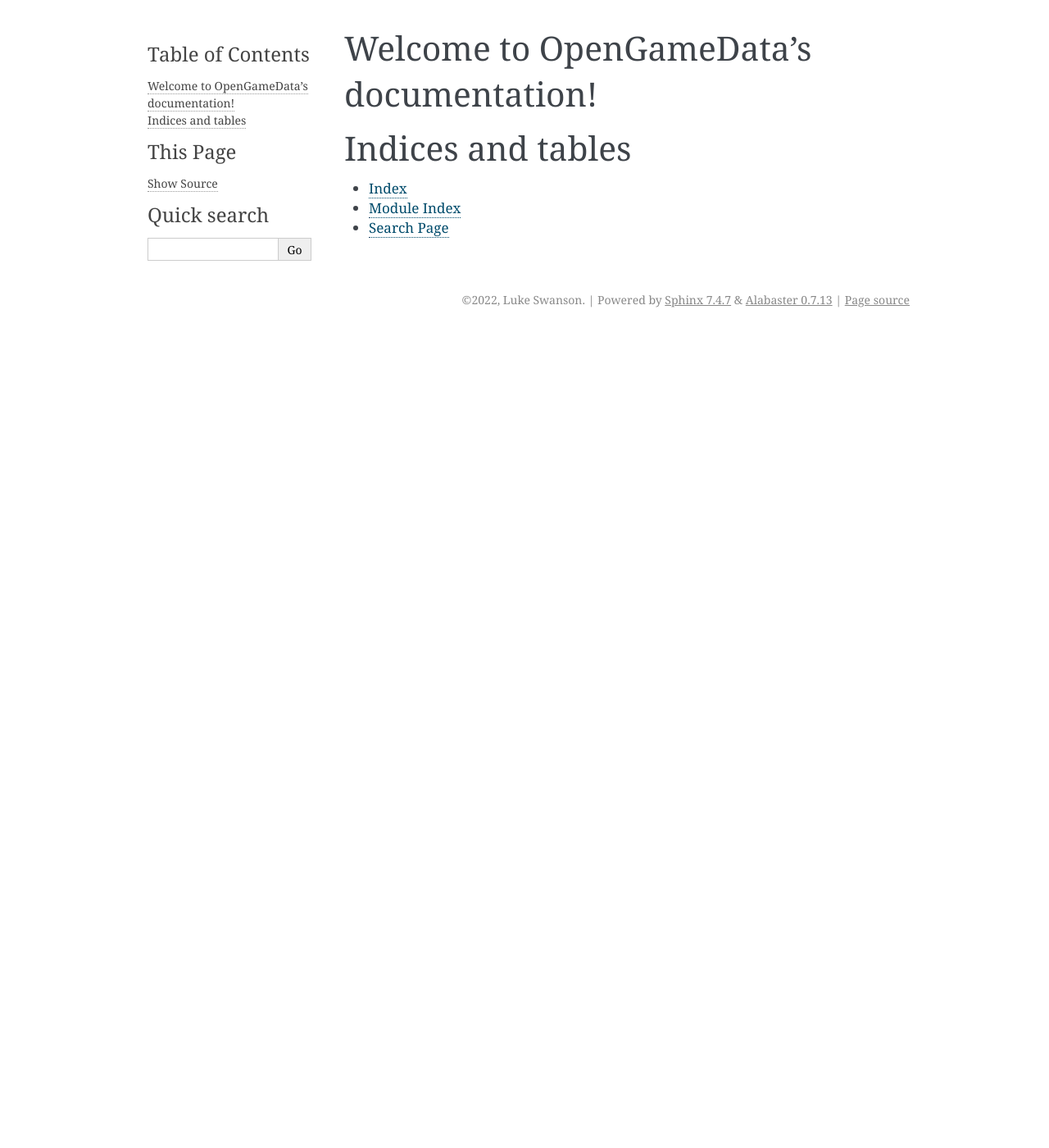
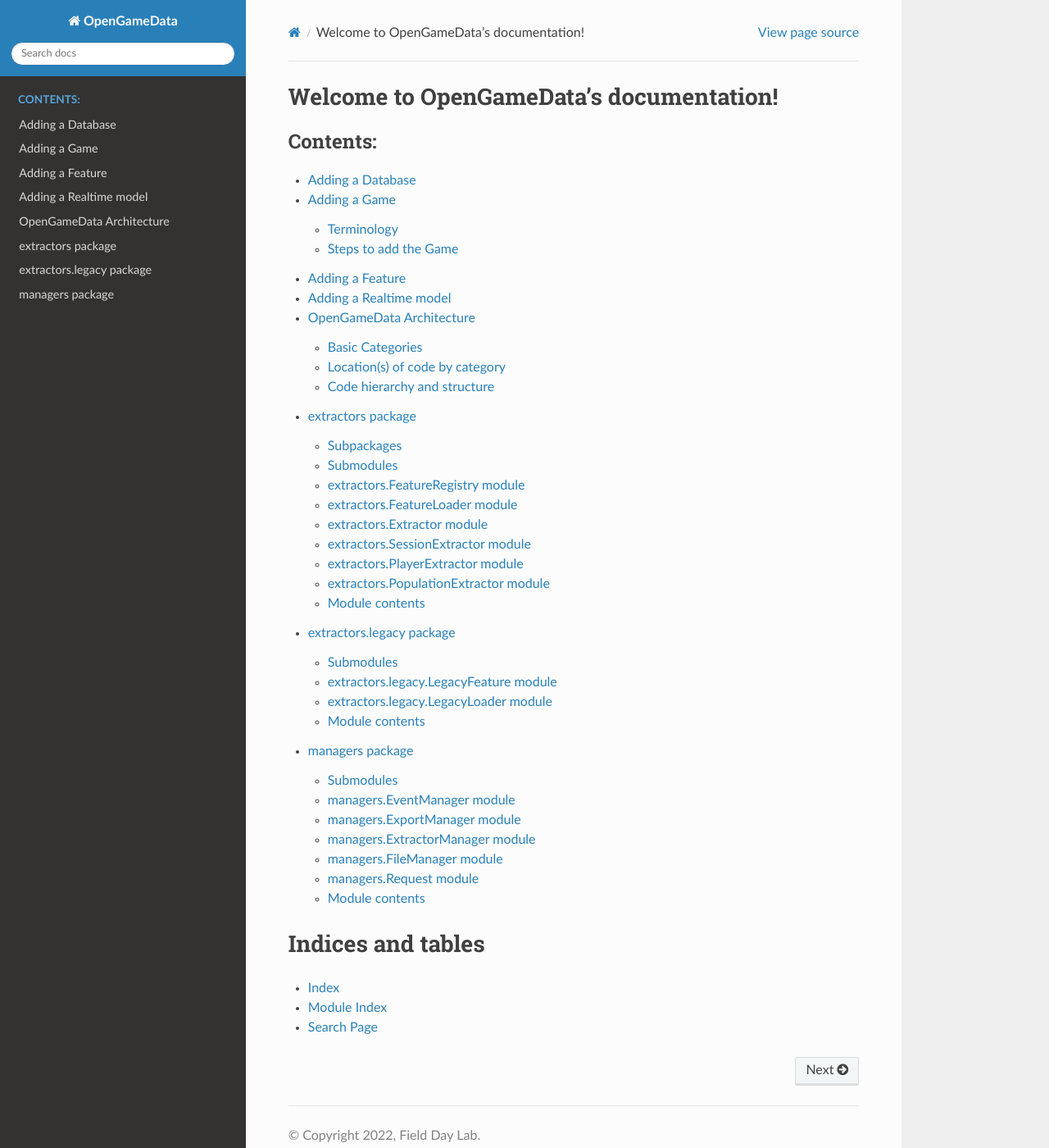
Before and after one commit to opengamedata/opengamedata-doc, a Sphinx documentation site: the page built from source/index.rst, in a window 1280 px wide and 1400 px high. Shown: the whole window at 82% size. Built offline with Sphinx 7.4.7 and the Read the Docs theme 2.0.0, drawn with Linux system fonts in a browser that asks for light colours; some of the changed text lies outside the part shown.

Commit message:
Add some changes to the markdown, as well as some new source files for documenting extractors and managers.

````diff
--- a/source/Adding_a_Feature.md
+++ b/source/Adding_a_Feature.md
@@ -1,3 +1,4 @@
+# Adding a Feature
 In order to add a new feature for a game, you must complete the following steps:
 
 1. **Code a feature extractor**
--- a/source/Adding_a_Game.md
+++ b/source/Adding_a_Game.md
@@ -1,6 +1,9 @@
-# Adding a new game data exporter/extractor:
+# Adding a Game
+
+## Terminology
 
 First, a bit of terminology:
+
 - **feature**:
     Some piece of *data*, useful for analysis, that we can observe from gameplay event logs, **and/or** the code that extracts the observation from event logs.
     For example, a feature could be as simple as a boolean representing "player started level 1."
@@ -20,7 +23,9 @@
 
 In order to add a new game to the feature extraction tool, complete the following steps:
 
-## 1. First, we must define some things about the data we are extracting.
+## Steps to add the Game
+
+### 1. First, we must define some things about the data we are extracting.
 
 We do this in a JSON file, under the **games/<GAME_ID>** folder.
 The name of the JSON file should be the same as the game ID used in the database, by convention in all-caps.
@@ -32,15 +37,15 @@
     This element should be a dictionary mapping names of events to sub-dictionaries defining the data in the events.
 
 - `features`:
-    A description of what features OGD should produce, given the events described above.
-    This element should in turn contain two sub-elements:
-    <!-- - `per_level`: This sub-element should be a dictionary mapping the names of per-level features to descriptions of how the features are calculated/used. -->
-    - `aggregate`: This sub-element should be a dictionary mapping the names of features aggregated over a whole session to descriptions of how the features are calculated/used.
-    <!-- - `per_game`: This sub-element should be a dictionary mapping the names of per-game features to descriptions of how the features are calculated/used. -->
-    - `per_custom_count`: This sub-element should be a dictionary mapping the names of features which are repeated for some specific number of times to a subdictionary. This, again, has three elements:
-        - `count`: The number of times the feature is repeated
-        - `prefix`: A prefix to use to distinguish repeats of the feature in the output file
-        - `desc`: A description of how the feature is calculated
+  A description of what features OGD should produce, given the events described above.
+  This element should in turn contain two sub-elements:
+  <!-- - `per_level`: This sub-element should be a dictionary mapping the names of per-level features to descriptions of how the features are calculated/used. -->
+  - `aggregate`: This sub-element should be a dictionary mapping the names of features aggregated over a whole session to descriptions of how the features are calculated/used.
+  <!-- - `per_game`: This sub-element should be a dictionary mapping the names of per-game features to descriptions of how the features are calculated/used. -->
+  - `per_custom_count`: This sub-element should be a dictionary mapping the names of features which are repeated for some specific number of times to a subdictionary. This, again, has three elements:
+    - `count`: The number of times the feature is repeated
+    - `prefix`: A prefix to use to distinguish repeats of the feature in the output file
+    - `desc`: A description of how the feature is calculated
 
 - `level_range` (optional):
     You may optionally add the `level_range` element to your JSON schema, which must be a sub-dictionary with `min` and `max` as its elements.
@@ -86,7 +91,7 @@
 }
 ```
 
-## 2. Next, we need to create the feature extractor.
+### 2. Next, we need to create the feature extractor
 
 This will be a Python class inheriting from the `Extractor` base class.
 By convention, the class should use the database app_id as a prefix for the class name, but use CamelCase (even if the app_id is not formatted as such).
@@ -125,7 +130,7 @@
         return ret_val
 ```
 
-## 3. Next, we need to ensure ExportManager knows what the possible games are.
+### 3. Next, we need to ensure ExportManager knows what the possible games are.
 
 ExportManager is the class responsible for, well, managing exports.
 This is where we will register the existence of our new game's feature extractor.
@@ -136,5 +141,6 @@
         game_extractor = WaveExtractor
 ```
 
-## 4. Lastly, you need to ensure you've implemented all of your game Feature classes.
+### 4. Lastly, you need to ensure you've implemented all of your game Feature classes.
+
 For this, see Adding_a_Feature.md.
--- a/source/Architecture.md
+++ b/source/Architecture.md
@@ -1,23 +1,29 @@
+# OpenGameData Architecture
+
 **This document gives a general overview of the various pieces of code in the opengamedata project.**
 
-#### Basic Categories
+## Basic Categories
+
 The project code has three primary parts:
+
 1. **Extraction** code to extract features from raw game log data, retrieved from a database.
 2. **Export** code to perform feature extraction at scale, and export the data to files for distribution/archival.
 3. **Evaluation** code to run features of a game session through models (generated from past game data), and output model-based predictions.
 
-#### Location(s) of code by category
+## Location(s) of code by category
+
 The extraction code is primarily located in feature_extractors folder, and makes use of data in the schemas folder. Export code mostly lives in the managers folder, and is invoked from main.py. Evaluation code is, at the time of writing, wrapped up in RTServer.py, which was part of a dashboard prototype. In future development, these should be separated somewhat.
 Evaluation and Export code make heavy use of the Extraction code.
 
-#### Code hierarchy and structure
+## Code hierarchy and structure
+
 The general structure and data flow for the **exporter** code is as follows:
+
 1. At the highest level, we have main.py. This is the file you run to set off the whole process. The code in main loads the program settings and constructs a "request" for the ExportManager module, which holds the core logic for the process. The details of the request are determined by the command-line args given to main.
 2. The next level is ExportManager.py. This is where we do the high-level export processing. Given the export request, ExportManager will load additional data for the game specified by the request, retrieve data for that game from the database, and export both raw and processed csv files.
 The "additional data" includes:
    - a GameTable, which has information on the database table with game data, and "what" data is available.
    - a Schema, which has information on the structure of the stored game data itself. Specifically, this deals with data encoded within a string in a specific database column.
-
    ExportManager makes use of two further "manager" classes (one for raw data, one for processed), which each provide functions for processing a single row, and writing out accumulated data to a file. This means ExportManager is only directly responsible for checking the number of sessions available for the game, and retrieving the rows for each session. It then passes each row to the RawManager and the ProcManager, and periodically uses the managers to write the data to file.
    Finally, ExportManager maintains a JSON file with data on all exported csv files.
 3. a. RawManager.py is responsible for the details of processing each database row. This basically amounts to splitting any columns that contain JSON data into multiple smaller columns, and ensuring any columns which may have commas in them (strings, sub-objects) are wrapped in quotes. Each time a row is processed, the corresponding csv line is added to a list, which may be written to file at any time. Note, RawManager has a ClearLines function, which should be (and presently is) called after using the WriteRawCSVLines function to avoid writing duplicate lines.
--- a/source/conf.py
+++ b/source/conf.py
@@ -10,15 +10,15 @@
 # add these directories to sys.path here. If the directory is relative to the
 # documentation root, use os.path.abspath to make it absolute, like shown here.
 #
-# import os
-# import sys
-# sys.path.insert(0, os.path.abspath('.'))
+import os
+import sys
+sys.path.insert(0, os.path.abspath('../../opengamedata-core'))
 
 
 # -- Project information -----------------------------------------------------
 
 project = 'OpenGameData'
-copyright = '2022, Luke Swanson'
+copyright = '2022, Field Day Lab'
 author = 'Luke Swanson'
 
 # The full version, including alpha/beta/rc tags
@@ -31,7 +31,16 @@
 # extensions coming with Sphinx (named 'sphinx.ext.*') or your custom
 # ones.
 extensions = [
+    "sphinx.ext.autodoc",
+    "sphinx.ext.todo",
+    "myst_parser"
 ]
+
+source_suffix = {
+    '.rst' : 'restructuredtext',
+    '.txt' : 'restructuredtext',
+    '.md'  : 'markdown',
+}
 
 # Add any paths that contain templates here, relative to this directory.
 templates_path = ['_templates']
@@ -39,7 +48,12 @@
 # List of patterns, relative to source directory, that match files and
 # directories to ignore when looking for source files.
 # This pattern also affects html_static_path and html_extra_path.
-exclude_patterns = []
+exclude_patterns = [
+    'opengamedata-core/config',
+    'opengamedata-core/data',
+    'opengamedata-core/doc',
+    'opengamedata-core/extractors/ClassroomDetector.py'
+]
 
 
 # -- Options for HTML output -------------------------------------------------
@@ -47,9 +61,13 @@
 # The theme to use for HTML and HTML Help pages.  See the documentation for
 # a list of builtin themes.
 #
-html_theme = 'alabaster'
+html_theme = 'sphinx_rtd_theme'
 
 # Add any paths that contain custom static files (such as style sheets) here,
 # relative to this directory. They are copied after the builtin static files,
 # so a file named "default.css" will overwrite the builtin "default.css".
 html_static_path = ['_static']
+
+# -- Options for Extensions --------------------------------------------------
+
+todo_include_todos = True
--- /dev/null
+++ b/source/extractors.legacy.rst
@@ -0,0 +1,29 @@
+extractors.legacy package
+=========================
+
+Submodules
+----------
+
+extractors.legacy.LegacyFeature module
+--------------------------------------
+
+.. automodule:: extractors.legacy.LegacyFeature
+   :members:
+   :undoc-members:
+   :show-inheritance:
+
+extractors.legacy.LegacyLoader module
+-------------------------------------
+
+.. automodule:: extractors.legacy.LegacyLoader
+   :members:
+   :undoc-members:
+   :show-inheritance:
+
+Module contents
+---------------
+
+.. automodule:: extractors.legacy
+   :members:
+   :undoc-members:
+   :show-inheritance:
--- /dev/null
+++ b/source/extractors.rst
@@ -0,0 +1,69 @@
+extractors package
+==================
+
+Subpackages
+-----------
+
+.. toctree::
+   :maxdepth: 4
+
+   extractors.legacy
+
+Submodules
+----------
+
+extractors.FeatureRegistry module
+---------------------------------
+
+.. automodule:: extractors.FeatureRegistry
+   :members:
+   :undoc-members:
+   :show-inheritance:
+
+extractors.FeatureLoader module
+-------------------------------
+
+.. automodule:: extractors.FeatureLoader
+   :members:
+   :undoc-members:
+   :show-inheritance:
+
+extractors.Extractor module
+---------------------------
+
+.. automodule:: extractors.Extractor
+   :members:
+   :undoc-members:
+   :show-inheritance:
+
+extractors.SessionExtractor module
+----------------------------------
+
+.. automodule:: extractors.SessionExtractor
+   :members:
+   :undoc-members:
+   :show-inheritance:
+
+extractors.PlayerExtractor module
+---------------------------------
+
+.. automodule:: extractors.PlayerExtractor
+   :members:
+   :undoc-members:
+   :show-inheritance:
+
+extractors.PopulationExtractor module
+-------------------------------------
+
+.. automodule:: extractors.PopulationExtractor
+   :members:
+   :undoc-members:
+   :show-inheritance:
+
+Module contents
+---------------
+
+.. automodule:: extractors
+   :members:
+   :undoc-members:
+   :show-inheritance:
--- a/source/index.rst
+++ b/source/index.rst
@@ -10,7 +10,14 @@
    :maxdepth: 2
    :caption: Contents:
 
-
+   Adding_a_Database.md
+   Adding_a_Game.md
+   Adding_a_Feature.md
+   Adding_a_Realtime_Model.md
+   Architecture.md
+   extractors
+   extractors.legacy
+   managers
 
 Indices and tables
 ==================
--- /dev/null
+++ b/source/managers.rst
@@ -0,0 +1,53 @@
+managers package
+================
+
+Submodules
+----------
+
+managers.EventManager module
+----------------------------
+
+.. automodule:: managers.EventManager
+   :members:
+   :undoc-members:
+   :show-inheritance:
+
+managers.ExportManager module
+-----------------------------
+
+.. automodule:: managers.ExportManager
+   :members:
+   :undoc-members:
+   :show-inheritance:
+
+managers.ExtractorManager module
+--------------------------------
+
+.. automodule:: managers.ExtractorManager
+   :members:
+   :undoc-members:
+   :show-inheritance:
+
+managers.FileManager module
+---------------------------
+
+.. automodule:: managers.FileManager
+   :members:
+   :undoc-members:
+   :show-inheritance:
+
+managers.Request module
+-----------------------
+
+.. automodule:: managers.Request
+   :members:
+   :undoc-members:
+   :show-inheritance:
+
+Module contents
+---------------
+
+.. automodule:: managers
+   :members:
+   :undoc-members:
+   :show-inheritance:
--- /dev/null
+++ b/source/modules.rst
@@ -0,0 +1,7 @@
+extractors
+==========
+
+.. toctree::
+   :maxdepth: 4
+
+   extractors
````
Also changed, not shown: source/Adding_a_Realtime_Model.md (+1 -1 lines).
